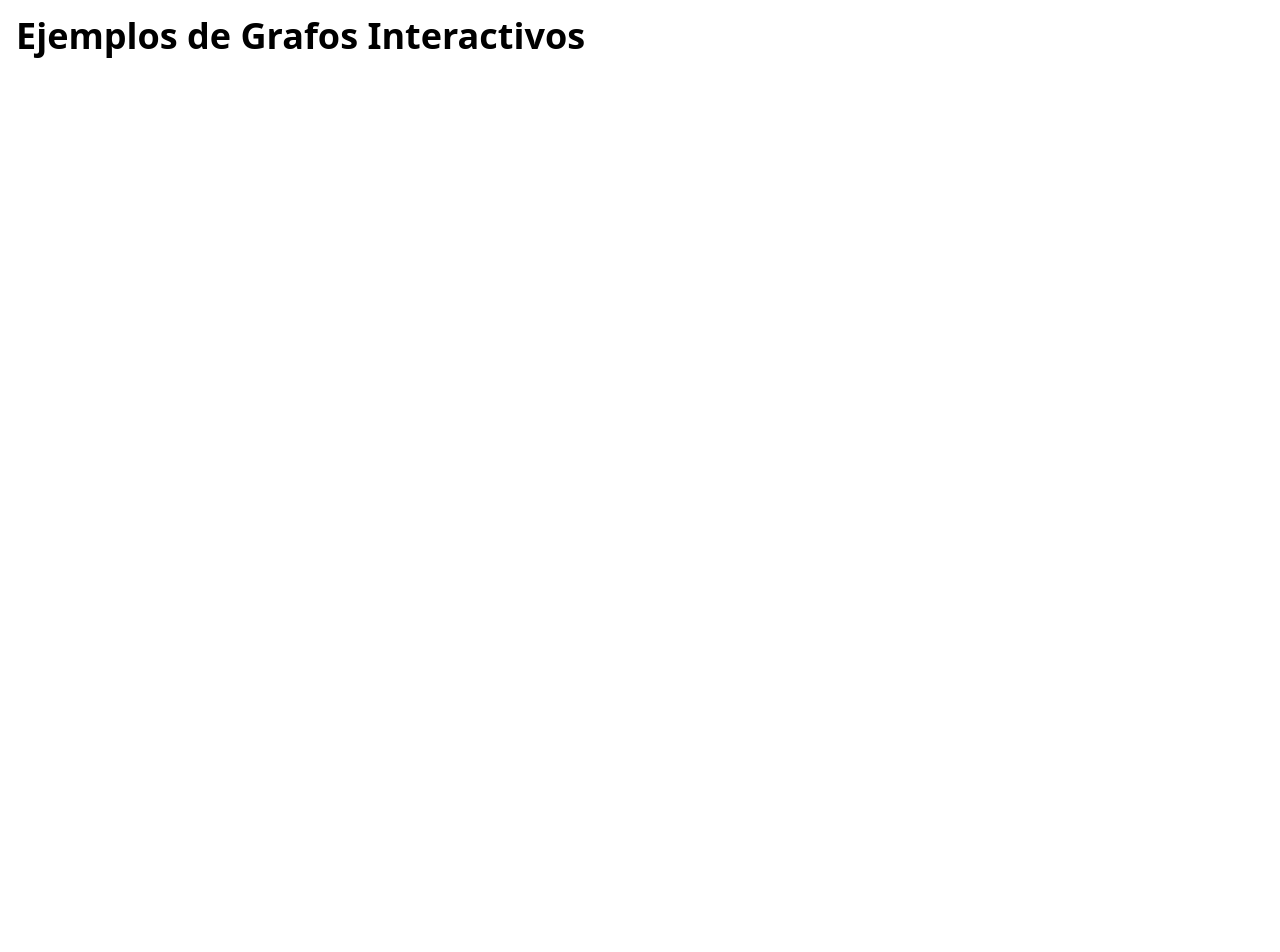
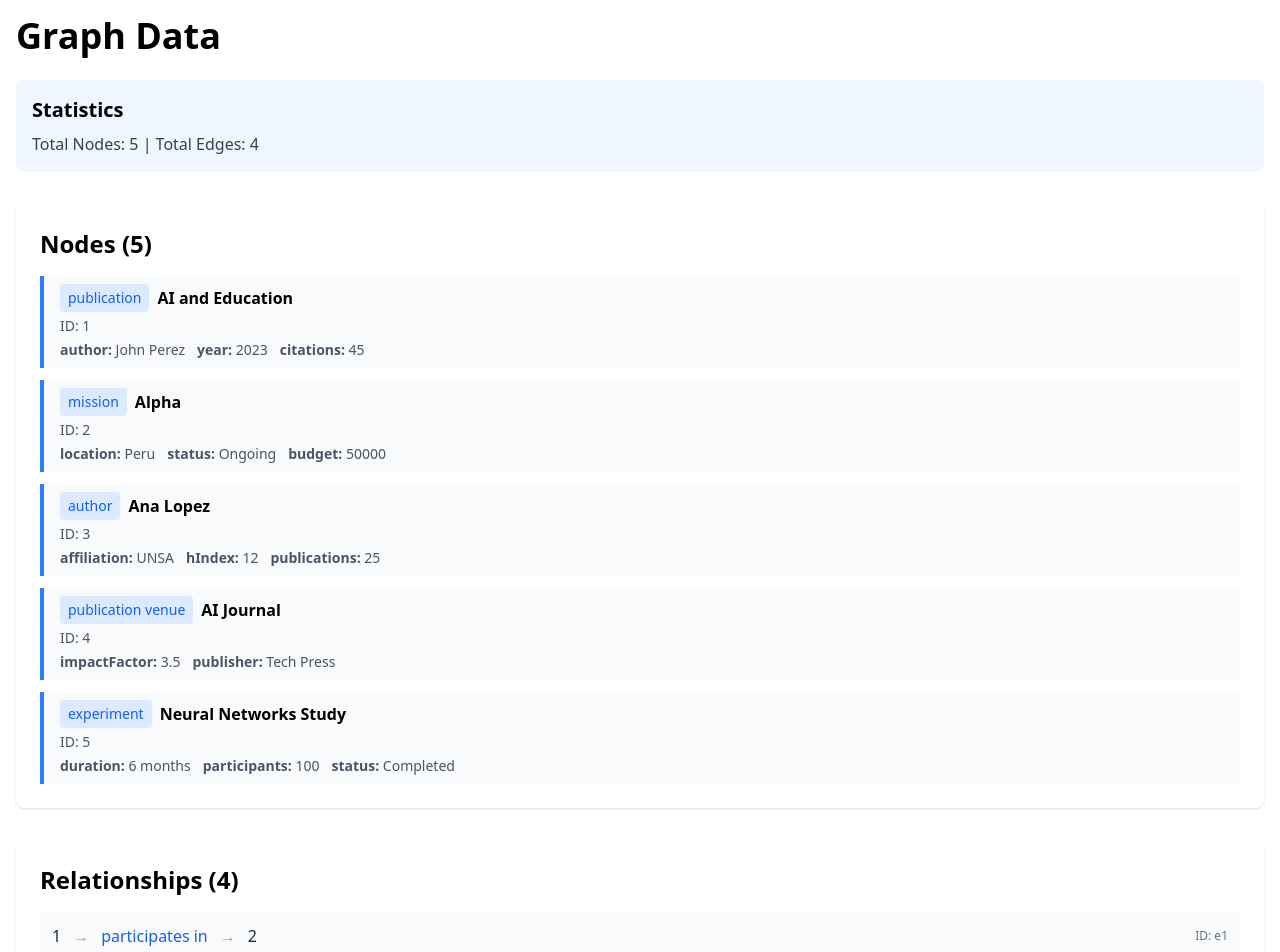
Before and after one commit to PaulLuqueCcosi/space-apps-04-nextjs-frontend, a Next.js app: page / in a window 1280 px wide. Shown: the top 952 px of the page. Before the commit the page ends 800 px from the top, so only its background shows below. Built offline with nearby package versions, Linux system fonts and the light colour scheme.

Commit message:
feat: use data

```diff
--- a/src/app/page.tsx
+++ b/src/app/page.tsx
@@ -1,9 +1,116 @@
+
+'use client';
+
+import { useEffect } from 'react';
+import { useGraphService, GraphServiceFactory } from '@/services';
+import { GraphAdapter } from '@/services/adapters/GraphAdapter';
 
 export default function Home() {
+  const { data, loading, error, queryGraph } = useGraphService();
+
+  useEffect(() => {
+    // Configurar el modo del servicio desde variables de entorno
+    const serviceMode = process.env.NEXT_PUBLIC_SERVICE_MODE === 'api' ? 'api' : 'mock';
+    GraphServiceFactory.setMode(serviceMode);
+
+    // Cargar datos iniciales
+    queryGraph({ selectedCategories: [] });
+  }, [queryGraph]);
+
+  if (loading) {
+    return (
+      <div className="p-4">
+        <h1 className="text-4xl font-bold mb-6">Graph Data</h1>
+        <div className="flex items-center justify-center py-8">
+          <div className="text-lg">Loading...</div>
+        </div>
+      </div>
+    );
+  }
+
+  if (error) {
+    return (
+      <div className="p-4">
+        <h1 className="text-4xl font-bold mb-6">Graph Data</h1>
+        <div className="bg-red-100 border border-red-400 text-red-700 px-4 py-3 rounded">
+          Error: {error}
+        </div>
+      </div>
+    );
+  }
+
   return (
     <div className="p-4 space-y-8">
-      <h1 className="text-4xl font-bold mb-6">Ejemplos de Grafos Interactivos</h1>
+      <h1 className="text-4xl font-bold mb-6">Graph Data</h1>
 
+      {data && (
+        <>
+          {/* Estadísticas */}
+          <div className="bg-blue-50 p-4 rounded-lg">
+            <h2 className="text-xl font-semibold mb-2">Statistics</h2>
+            <p className="text-gray-700">
+              Total Nodes: {data.metadata.totalNodes} | Total Edges: {data.metadata.totalEdges}
+            </p>
+          </div>
+
+          {/* Lista de Nodos */}
+          <div className="bg-white rounded-lg shadow p-6">
+            <h2 className="text-2xl font-semibold mb-4">Nodes ({data.nodes.length})</h2>
+            <div className="space-y-3">
+              {data.nodes.map(node => {
+                const category = GraphAdapter.extractCategoryFromLabel(node.label);
+                const displayName = GraphAdapter.extractDisplayName(node.label);
+
+                return (
+                  <div key={node.id} className="border-l-4 border-blue-500 pl-4 py-2 bg-gray-50">
+                    <div className="flex items-center gap-2 mb-1">
+                      <span className="text-sm font-medium text-blue-600 bg-blue-100 px-2 py-1 rounded">
+                        {category}
+                      </span>
+                      <span className="font-semibold">{displayName}</span>
+                    </div>
+                    <div className="text-sm text-gray-600">
+                      ID: {node.id}
+                    </div>
+                    {Object.keys(node.data).length > 0 && (
+                      <div className="text-sm text-gray-600 mt-1">
+                        {Object.entries(node.data).map(([key, value]) => (
+                          <span key={key} className="mr-3">
+                            <strong>{key}:</strong> {String(value)}
+                          </span>
+                        ))}
+                      </div>
+                    )}
+                  </div>
+                );
+              })}
+            </div>
+          </div>
+
+          {/* Lista de Relaciones */}
+          <div className="bg-white rounded-lg shadow p-6">
+            <h2 className="text-2xl font-semibold mb-4">Relationships ({data.edges.length})</h2>
+            <div className="space-y-2">
+              {data.edges.map(edge => {
+                const displayLabel = GraphAdapter.formatRelationshipLabel(edge.label);
+
+                return (
+                  <div key={edge.id} className="flex items-center justify-between p-3 bg-gray-50 rounded">
+                    <div className="flex items-center space-x-3">
+                      <span className="font-medium text-gray-800">{edge.source}</span>
+                      <span className="text-gray-400">→</span>
+                      <span className="text-blue-600 font-medium">{displayLabel}</span>
+                      <span className="text-gray-400">→</span>
+                      <span className="font-medium text-gray-800">{edge.target}</span>
+                    </div>
+                    <span className="text-xs text-gray-500">ID: {edge.id}</span>
+                  </div>
+                );
+              })}
+            </div>
+          </div>
+        </>
+      )}
     </div>
   );
 }
```
